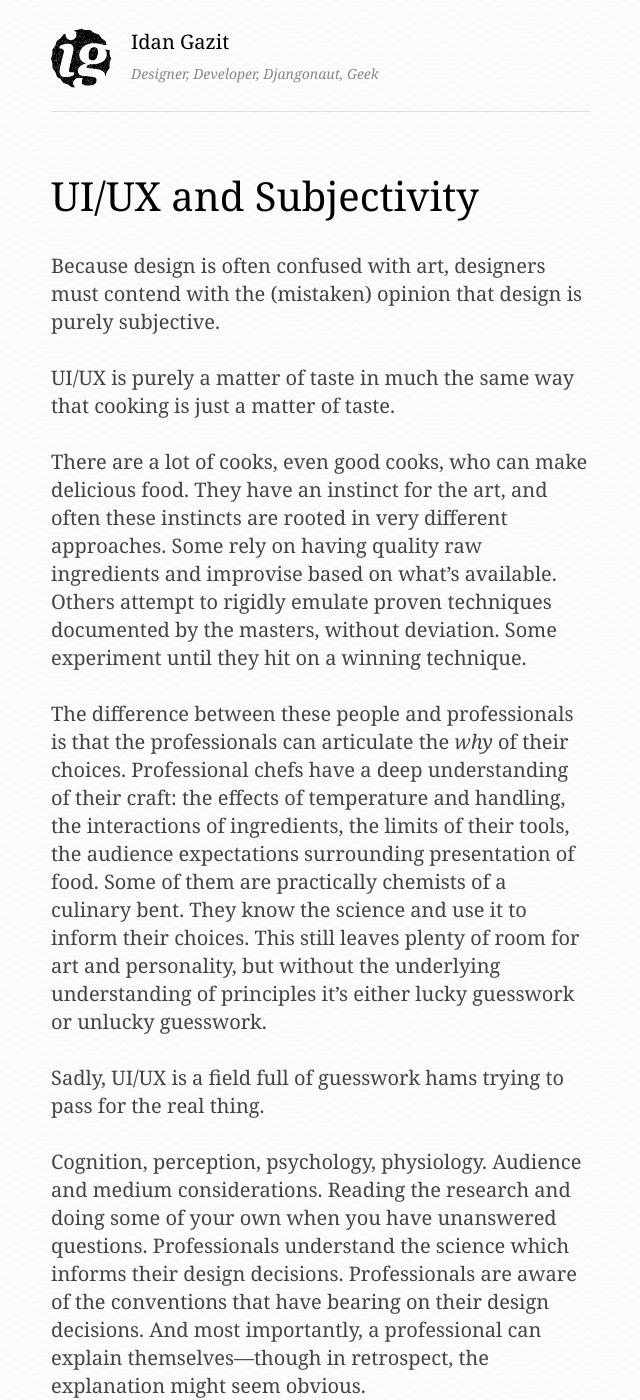
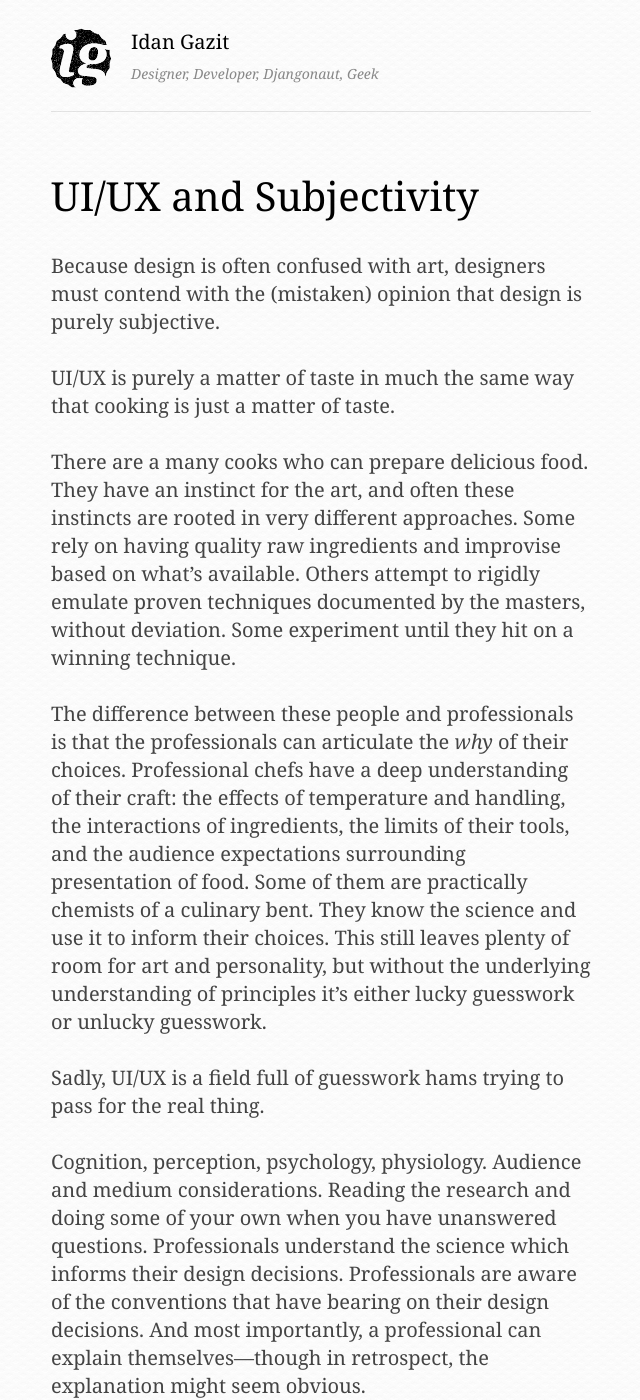
Before and after one commit to idan/oldsite, a Jekyll site: the page built from _posts/2012-10-01-ui-ux-subjectivity.md, in a window 1280 px wide and 1400 px high. Shown: the whole window, without its empty margins (319-959 px from the left). Built offline with Jekyll 4.4.1, drawn with Linux system fonts in a browser that asks for light colours; nearby versions of some CDN libraries; Markdown is read by kramdown in place of the engine named in the settings; comment, search, counter and statistics services are not loaded.

Commit message:
Edits to UI/UX Subjectivity

```diff
--- a/_posts/2012-10-01-ui-ux-subjectivity.md
+++ b/_posts/2012-10-01-ui-ux-subjectivity.md
@@ -7,9 +7,9 @@ Because design is often confused with art, designers must contend with the (mist
 
 UI/UX is purely a matter of taste in much the same way that cooking is just a matter of taste.
 
-There are a lot of cooks, even good cooks, who can make delicious food. They have an instinct for the art, and often these instincts are rooted in very different approaches. Some rely on having quality raw ingredients and improvise based on what's available. Others attempt to rigidly emulate proven techniques documented by the masters, without deviation. Some experiment until they hit on a winning technique.
+There are a many cooks who can prepare delicious food. They have an instinct for the art, and often these instincts are rooted in very different approaches. Some rely on having quality raw ingredients and improvise based on what's available. Others attempt to rigidly emulate proven techniques documented by the masters, without deviation. Some experiment until they hit on a winning technique.
 
-The difference between these people and professionals is that the professionals can articulate the _why_ of their choices. Professional chefs have a deep understanding of their craft: the effects of temperature and handling, the interactions of ingredients, the limits of their tools, the audience expectations surrounding presentation of food. Some of them are practically chemists of a culinary bent. They know the science and use it to inform their choices. This still leaves plenty of room for art and personality, but without the underlying understanding of principles it's either lucky guesswork or unlucky guesswork.
+The difference between these people and professionals is that the professionals can articulate the _why_ of their choices. Professional chefs have a deep understanding of their craft: the effects of temperature and handling, the interactions of ingredients, the limits of their tools, and the audience expectations surrounding presentation of food. Some of them are practically chemists of a culinary bent. They know the science and use it to inform their choices. This still leaves plenty of room for art and personality, but without the underlying understanding of principles it's either lucky guesswork or unlucky guesswork.
 
 Sadly, UI/UX is a field full of guesswork hams trying to pass for the real thing.
 
```
